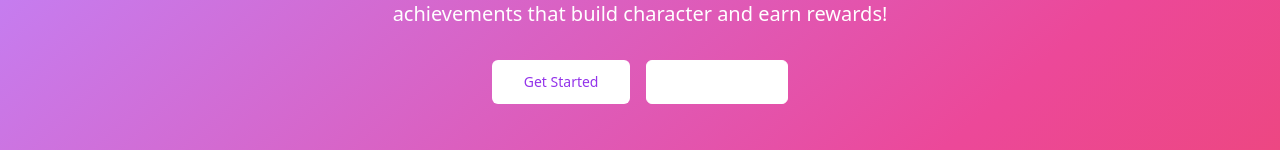
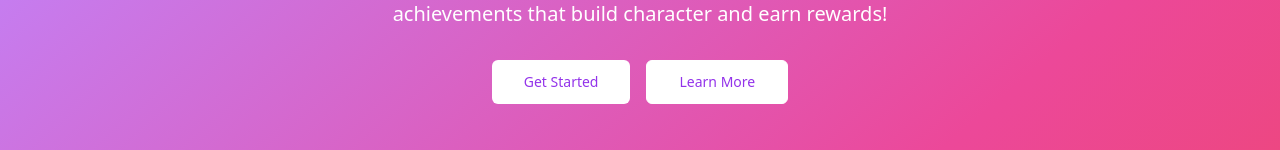
Before and after one commit to MugunTechstar/growwise-habit-home, a React (Vite) app: page / in a window 1280 px wide. Shown: the part 140-290 px from the top of the page. Built offline with nearby package versions, Linux system fonts and the light colour scheme.

Commit message:
Visual edit in Lovable
Edited UI in Lovable

```diff
--- a/src/pages/Index.tsx
+++ b/src/pages/Index.tsx
@@ -1,22 +1,9 @@
-
 import { Button } from "@/components/ui/button";
 import { Card, CardContent, CardDescription, CardHeader, CardTitle } from "@/components/ui/card";
-import {
-  Trophy,
-  Calendar,
-  Coins,
-  Users,
-  Shield,
-  Gamepad2,
-  Star,
-  Heart,
-  BookOpen
-} from "lucide-react";
+import { Trophy, Calendar, Coins, Users, Shield, Gamepad2, Star, Heart, BookOpen } from "lucide-react";
 import { Link } from "react-router-dom";
-
 const Index = () => {
-  return (
-    <div className="min-h-screen bg-gradient-to-br from-purple-400 via-pink-500 to-red-500">
+  return <div className="min-h-screen bg-gradient-to-br from-purple-400 via-pink-500 to-red-500">
       {/* Hero Section */}
       <div className="container mx-auto px-4 py-12">
         <div className="text-center text-white mb-12">
@@ -32,7 +19,7 @@ const Index = () => {
                 Get Started
               </Button>
             </Link>
-            <Button size="lg" variant="outline" className="text-white border-white hover:bg-white hover:text-purple-600">
+            <Button size="lg" variant="outline" className="border-white hover:bg-white text-purple-600">
               Learn More
             </Button>
           </div>
@@ -155,8 +142,6 @@ const Index = () => {
           </Link>
         </div>
       </div>
-    </div>
-  );
+    </div>;
 };
-
 export default Index;
```
